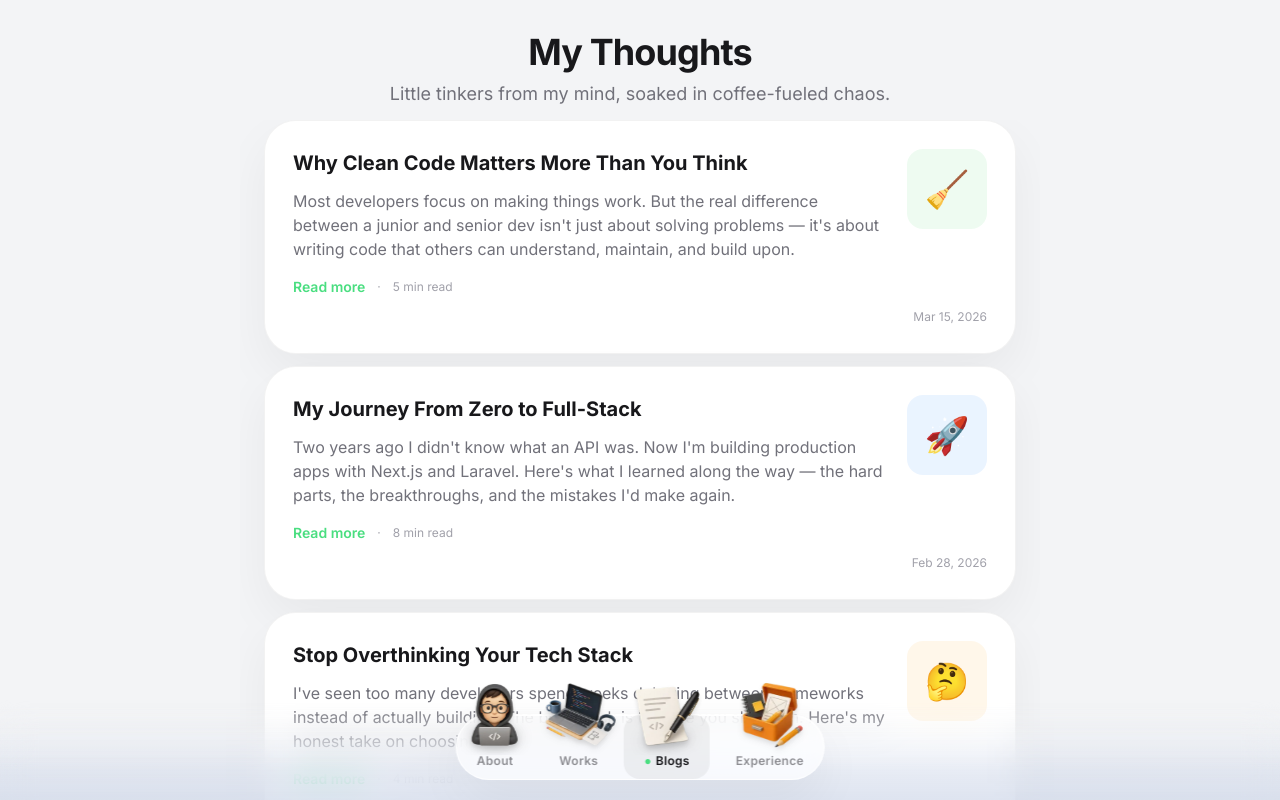
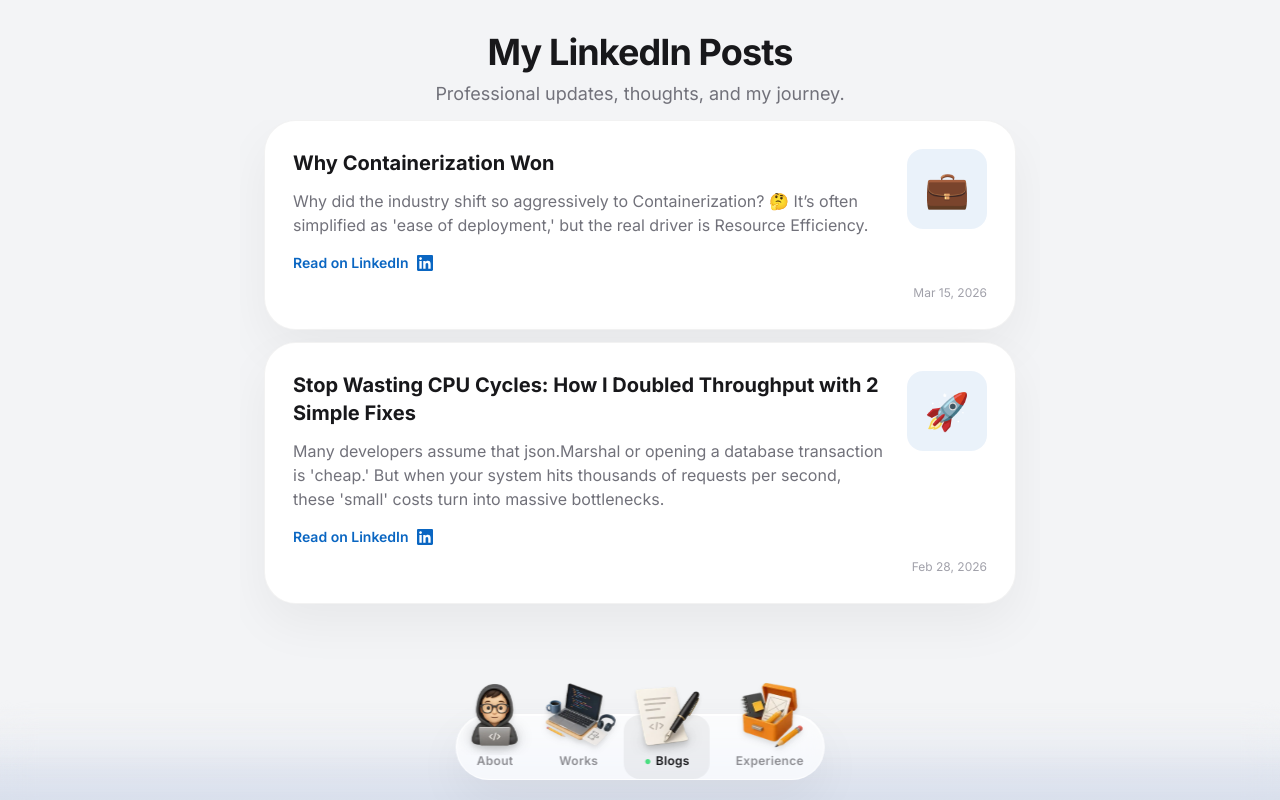
Before and after one commit to ArthaFreestyle/MyPorto, a Next.js app: page /blogs in a window 1280 px wide. Built offline with nearby package versions, Linux system fonts and the light colour scheme.

Commit message:
upate some stuff

```diff
--- a/src/app/blogs/page.tsx
+++ b/src/app/blogs/page.tsx
@@ -1,46 +1,22 @@
 "use client";
 import PageTransition from "@/components/PageTransition";
 
-const blogPosts = [
+const linkedInPosts = [
   {
-    title: "Why Clean Code Matters More Than You Think",
-    excerpt: "Most developers focus on making things work. But the real difference between a junior and senior dev isn't just about solving problems — it's about writing code that others can understand, maintain, and build upon.",
+    title: "Why Containerization Won",
+    excerpt: "Why did the industry shift so aggressively to Containerization? 🤔 It’s often simplified as 'ease of deployment,' but the real driver is Resource Efficiency.",
     date: "Mar 15, 2026",
-    emoji: "🧹",
-    color: "#30d158",
-    readTime: "5 min read",
+    emoji: "💼",
+    color: "#0a66c2", // LinkedIn Blue
+    link: "https://www.linkedin.com/posts/artha-gandhi-wardhana-aksa-724b42253_cloudarchitecture-devops-containerization-ugcPost-7426269541464219648-Qc-T?utm_source=share&utm_medium=member_desktop&rcm=ACoAAD6jiYwBa8hAb6r1zaer7Y_cUmMCEsSj6Fc",
   },
   {
-    title: "My Journey From Zero to Full-Stack",
-    excerpt: "Two years ago I didn't know what an API was. Now I'm building production apps with Next.js and Laravel. Here's what I learned along the way — the hard parts, the breakthroughs, and the mistakes I'd make again.",
+    title: "Stop Wasting CPU Cycles: How I Doubled Throughput with 2 Simple Fixes",
+    excerpt: "Many developers assume that json.Marshal or opening a database transaction is 'cheap.' But when your system hits thousands of requests per second, these 'small' costs turn into massive bottlenecks.",
     date: "Feb 28, 2026",
     emoji: "🚀",
-    color: "#007aff",
-    readTime: "8 min read",
-  },
-  {
-    title: "Stop Overthinking Your Tech Stack",
-    excerpt: "I've seen too many developers spend weeks debating between frameworks instead of actually building. The best stack is the one you ship with. Here's my honest take on choosing tools that get the job done.",
-    date: "Feb 10, 2026",
-    emoji: "🤔",
-    color: "#ff9f0a",
-    readTime: "4 min read",
-  },
-  {
-    title: "Building for Real Users, Not Just Developers",
-    excerpt: "We love our blazing-fast SSR and edge functions, but does your grandma care about your Lighthouse score? A reminder that the best product is one people actually want to use.",
-    date: "Jan 22, 2026",
-    emoji: "👥",
-    color: "#af52de",
-    readTime: "6 min read",
-  },
-  {
-    title: "What Hackathons Taught Me About Problem Solving",
-    excerpt: "48 hours to build something from scratch. No perfect plan, no time for refactoring. Hackathons stripped away my perfectionism and taught me the most important skill: shipping under pressure.",
-    date: "Jan 5, 2026",
-    emoji: "⚡",
-    color: "#ff3b30",
-    readTime: "5 min read",
+    color: "#0a66c2",
+    link: "https://www.linkedin.com/posts/artha-gandhi-wardhana-aksa-724b42253_golang-backendengineering-softwarearchitecture-ugcPost-7423291359714942976-VGVN?utm_source=share&utm_medium=member_desktop&rcm=ACoAAD6jiYwBa8hAb6r1zaer7Y_cUmMCEsSj6Fc",
   },
 ];
 
@@ -49,30 +25,37 @@ export default function BlogsPage() {
     <div className="h-[100dvh] w-full flex flex-col overflow-y-auto relative">
       <header className="text-center pt-6 lg:pt-8 pb-3 px-4 flex-shrink-0">
         <h1 className="text-3xl lg:text-4xl font-bold tracking-tight" style={{ color: "var(--text-primary)" }}>
-          My Thoughts
+          My LinkedIn Posts
         </h1>
         <p className="text-base lg:text-lg mt-2" style={{ color: "var(--text-secondary)" }}>
-          Little tinkers from my mind, soaked in coffee-fueled chaos.
+          Professional updates, thoughts, and my journey.
         </p>
       </header>
 
       <PageTransition>
         <main className="flex-1 max-w-[800px] mx-auto px-4 sm:px-6 pb-24 w-full page-content">
           <div className="flex flex-col gap-3">
-            {blogPosts.map((post) => (
-              <div key={post.title} className="glass-card p-6 lg:p-7 group cursor-pointer">
+            {linkedInPosts.map((post) => (
+              <a
+                key={post.title}
+                href={post.link}
+                target="_blank"
+                rel="noopener noreferrer"
+                className="glass-card p-6 lg:p-7 group cursor-pointer block transition-transform duration-300 hover:scale-[1.01]"
+              >
                 <div className="flex items-start gap-4 lg:gap-5">
                   <div className="flex-1">
-                    <h3 className="text-lg lg:text-xl font-bold leading-snug" style={{ color: "var(--text-primary)" }}>
+                    <h3 className="text-lg lg:text-xl font-bold leading-snug group-hover:underline decoration-2 underline-offset-4" style={{ color: "var(--text-primary)" }}>
                       {post.title}
                     </h3>
                     <p className="text-sm lg:text-base leading-relaxed mt-3" style={{ color: "var(--text-secondary)" }}>
                       {post.excerpt}
                     </p>
-                    <div className="flex items-center gap-3 mt-4">
-                      <span className="text-sm font-semibold" style={{ color: "var(--accent-green)" }}>Read more</span>
-                      <span className="text-xs" style={{ color: "var(--text-tertiary)" }}>·</span>
-                      <span className="text-xs" style={{ color: "var(--text-tertiary)" }}>{post.readTime}</span>
+                    <div className="flex items-center gap-2 mt-4">
+                      <span className="text-sm font-semibold" style={{ color: "#0a66c2" }}>Read on LinkedIn</span>
+                      <svg className="w-4 h-4" style={{ color: "#0a66c2" }} fill="currentColor" viewBox="0 0 24 24" aria-hidden="true">
+                        <path d="M20.447 20.452h-3.554v-5.569c0-1.328-.027-3.037-1.852-3.037-1.853 0-2.136 1.445-2.136 2.939v5.667H9.351V9h3.414v1.561h.046c.477-.9 1.637-1.85 3.37-1.85 3.601 0 4.267 2.37 4.267 5.455v6.286zM5.337 7.433c-1.144 0-2.063-.926-2.063-2.065 0-1.138.92-2.063 2.063-2.063 1.14 0 2.064.925 2.064 2.063 0 1.139-.925 2.065-2.064 2.065zm1.782 13.019H3.555V9h3.564v11.452zM22.225 0H1.771C.792 0 0 .774 0 1.729v20.542C0 23.227.792 24 1.771 24h20.451C23.2 24 24 23.227 24 22.271V1.729C24 .774 23.2 0 22.222 0h.003z"/>
+                      </svg>
                     </div>
                   </div>
                   <div
@@ -85,7 +68,7 @@ export default function BlogsPage() {
                 <div className="flex items-center justify-end mt-3">
                   <span className="text-xs" style={{ color: "var(--text-tertiary)" }}>{post.date}</span>
                 </div>
-              </div>
+              </a>
             ))}
           </div>
         </main>
--- a/src/app/experience/page.tsx
+++ b/src/app/experience/page.tsx
@@ -4,23 +4,16 @@ import PageTransition from "@/components/PageTransition";
 
 const experiences = [
   {
-    title: "MALAKA Project",
-    role: "Member",
-    description: "Community project focused on technology and social impact through collaborative innovation. Working alongside passionate developers to build meaningful tech solutions.",
-    image: "/MALAKA.jpg",
-    color: "#007aff",
-  },
-  {
     title: "HIMTI",
-    role: "Active Member",
+    role: "Tutoring",
     description: "Himpunan Mahasiswa Teknik Informatika — student organization for IT students advocating for tech education, hosting workshops, and building a strong dev community.",
     image: "/HIMTI.jpg",
     color: "#30d158",
   },
   {
     title: "EVOP",
-    role: "Participant",
-    description: "National-level event for technology innovation, entrepreneurship, and competitive programming. Competed against top universities across Indonesia.",
+    role: "Member",
+    description: "Software House",
     image: "/EVOP.jpg",
     color: "#af52de",
   },
@@ -74,7 +67,7 @@ export default function ExperiencePage() {
               I&apos;m always open to discussing new projects, creative ideas, or
               opportunities to be part of your vision.
             </p>
-            <a href="mailto:arthafreestyle@gmail.com"
+            <a href="mailto:Arumifathina@gmail.com"
               className="inline-flex items-center gap-2 px-7 py-3 rounded-full text-base font-semibold text-white transition-all duration-300 hover:scale-105 hover:shadow-xl"
               style={{ background: "var(--text-primary)" }}>
               <svg width="18" height="18" viewBox="0 0 24 24" fill="none" stroke="currentColor" strokeWidth="2">
@@ -86,8 +79,8 @@ export default function ExperiencePage() {
             <div className="flex items-center justify-center gap-5 mt-7 pt-5" style={{ borderTop: "1px solid rgba(0,0,0,0.06)" }}>
               {[
                 { label: "GitHub", href: "https://github.com/ArthaFreestyle" },
-                { label: "LinkedIn", href: "https://linkedin.com" },
-                { label: "Email", href: "mailto:arthafreestyle@gmail.com" },
+                { label: "LinkedIn", href: "https://linkedin.com/in/artha-gandhi-wardhana-aksa-724b42253/" },
+                { label: "Email", href: "mailto:Arumifathina@gmail.com" },
               ].map((link, i) => (
                 <span key={link.label} className="flex items-center gap-5">
                   {i > 0 && <span style={{ color: "var(--text-tertiary)" }}>·</span>}
--- a/src/app/projects/page.tsx
+++ b/src/app/projects/page.tsx
@@ -3,6 +3,20 @@ import Image from "next/image";
 import PageTransition from "@/components/PageTransition";
 
 const projects = [
+  {
+    title : "Arsiva",
+    description: "platform pembelajaran berbasis gamifikasi yang dirancang untuk mengeksplorasi dan menyelami sejarah dengan cara yang sangat interaktif dan memikat.",
+    image: "/Arsiva.png",
+    tags: ["Go","NextJs", "PostgreSQL","Redis","Docker"],
+    link: "https://github.com/ArthaFreestyle/Arsiva",
+  },
+  {
+    title: "SIMBA",
+    description: "Sistem Informasi Manajemen Barang Airlangga (Enterprise Resource Planning). Sistem ini dirancang untuk membantu Universitas Airlangga dalam mengelola inventaris barang, melacak aset, dan mengoptimalkan penggunaan sumber daya.",
+    image: "/SIMBA.png",
+    tags: ["Laravel", "PostgreSQL","Redis","Nginx"],
+    link: "https://github.com/ArthaFreestyle/SIMBA",
+  },
   {
     title: "PanganMerata",
     description: "Platform digital terintegrasi untuk distribusi pangan di Indonesia. Solusi inovatif untuk menjamin ketersediaan pangan melalui sistem distribusi yang merata dan efisien di seluruh Indonesia.",
```
Also changed, not shown: public/Arsiva.png (added), public/SIMBA.png (added).
